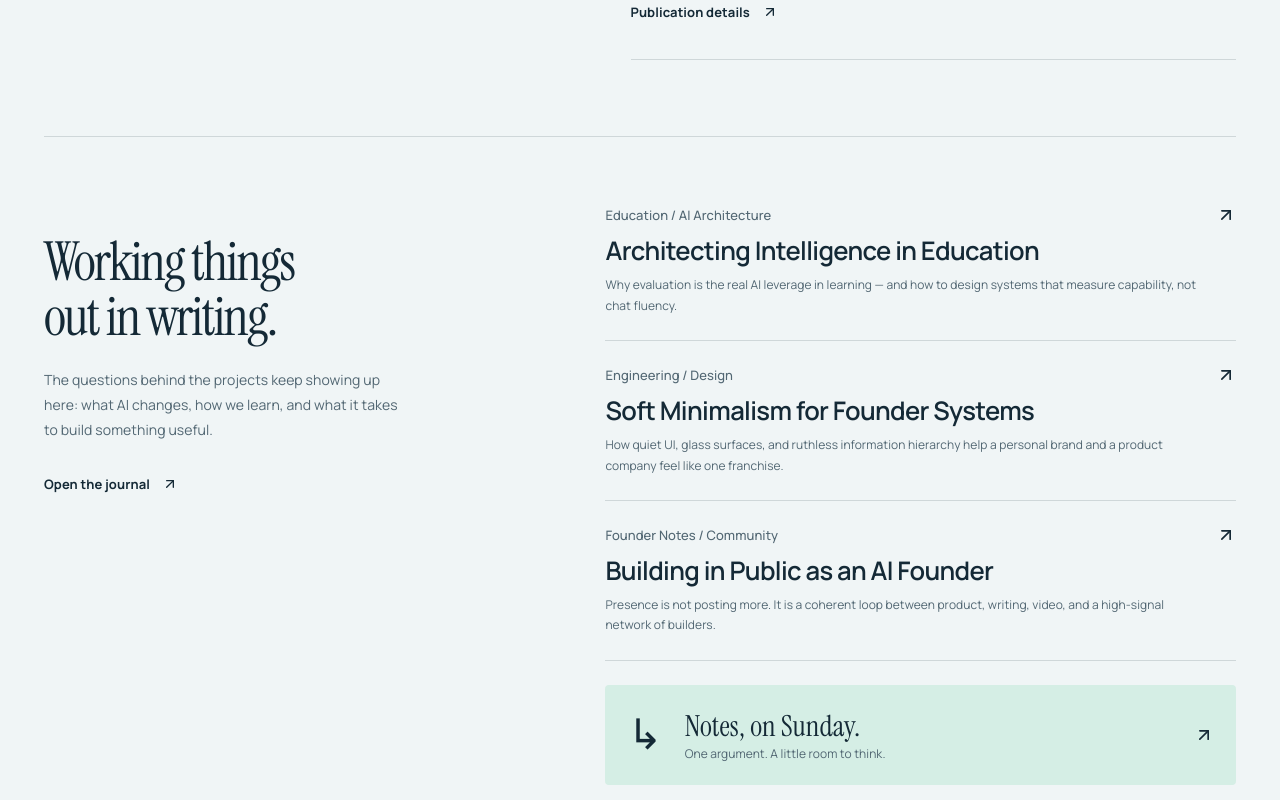
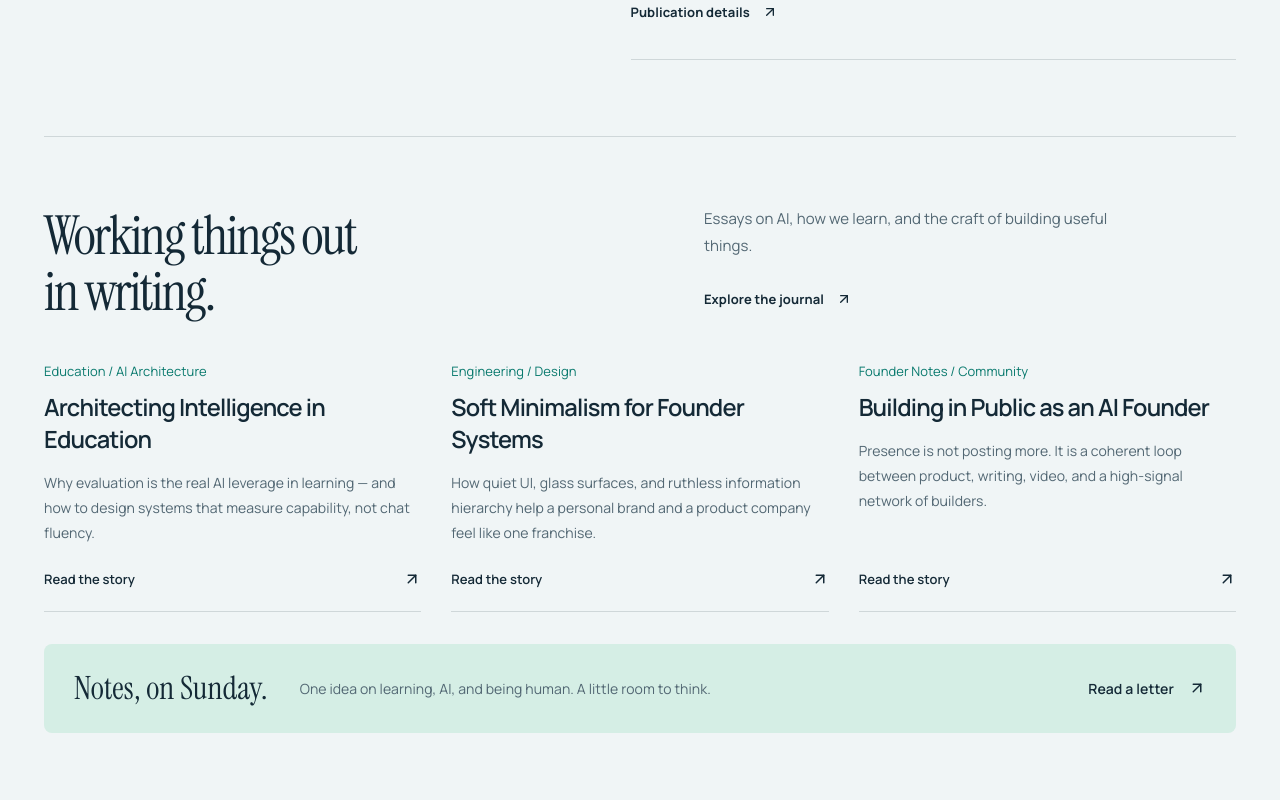
Before and after one commit to Gargeya-Grey/Personal-Brand-Website, a Next.js app: page / in a window 1280 px wide. Shown: the part 2820-3620 px from the top of the page. Built offline with nearby package versions, Linux system fonts and the light colour scheme; no server answers.

Commit message:
Rebalance homepage writing with full landscape covers

```diff
--- /dev/null
+++ b/app/home-writing.css
@@ -0,0 +1,208 @@
+/* Homepage writing only: shared image baseline, full artwork, quiet reading hierarchy. */
+.home-journal-heading {
+  display: grid;
+  grid-template-columns: 1.15fr 1fr;
+  align-items: end;
+  gap: 48px;
+  margin-bottom: 40px;
+}
+.home-main .home-journal-heading h2 {
+  font-size: clamp(38px, 4.2vw, 60px);
+  line-height: 1.04;
+  max-width: 650px;
+  margin: 0;
+}
+.home-journal-heading p {
+  color: var(--color-text-muted);
+  font-size: 15px;
+  line-height: 1.8;
+  max-width: 440px;
+  margin: 0 0 18px;
+}
+.home-journal-grid {
+  display: grid;
+  grid-template-columns: repeat(3, minmax(0, 1fr));
+  gap: 30px;
+}
+.home-journal-story {
+  min-width: 0;
+  display: flex;
+  flex-direction: column;
+  border-bottom: 1px solid var(--field-rule);
+  padding-bottom: 22px;
+  border-radius: 10px 10px 0 0;
+}
+.home-journal-cover {
+  position: relative;
+  aspect-ratio: 16 / 9;
+  overflow: hidden;
+  border-radius: 10px;
+  background: var(--color-canvas);
+  margin-bottom: 22px;
+}
+.home-journal-cover img {
+  object-fit: contain;
+}
+.home-journal-category {
+  color: var(--color-accent);
+  font-size: 13px;
+  line-height: 1.6;
+  margin: 0 0 10px;
+}
+.home-main .home-journal-story h3 {
+  font-family: var(--font-body), sans-serif;
+  font-size: clamp(21px, 1.85vw, 26px);
+  font-weight: 550;
+  letter-spacing: -0.035em;
+  line-height: 1.35;
+  margin: 0 0 14px;
+  overflow-wrap: anywhere;
+  transition: color 160ms ease;
+}
+.home-journal-excerpt,
+.home-journal-empty p {
+  color: var(--color-text-muted);
+  font-size: 14px;
+  line-height: 1.8;
+  margin: 0;
+}
+.home-journal-read {
+  display: flex;
+  align-items: center;
+  justify-content: space-between;
+  gap: 12px;
+  font-size: 13px;
+  font-weight: 600;
+  padding-top: 24px;
+  margin-top: auto;
+}
+.home-journal-read svg,
+.home-journal-letter svg {
+  flex-shrink: 0;
+  transition: transform 180ms ease-out;
+}
+.home-journal-letter {
+  display: grid;
+  grid-template-columns: auto minmax(0, 1fr) auto;
+  gap: 32px;
+  align-items: center;
+  background: var(--field-mint);
+  border-radius: 8px;
+  padding: 26px 30px;
+  margin-top: 32px;
+}
+.home-main .home-journal-letter h3 {
+  font:
+    32px/1.15 var(--font-editorial),
+    Georgia,
+    serif;
+  margin: 0;
+}
+.home-journal-letter p {
+  color: var(--color-text-muted);
+  font-size: 14px;
+  line-height: 1.7;
+  margin: 0;
+}
+.home-journal-letter > span {
+  display: flex;
+  align-items: center;
+  gap: 14px;
+  font-size: 14px;
+  font-weight: 600;
+}
+.home-journal-empty {
+  grid-column: 1 / -1;
+  flex-direction: row;
+  justify-content: space-between;
+  gap: 20px;
+  padding: 28px;
+  background: var(--color-canvas);
+}
+.home-journal :is(.home-journal-story, .home-journal-letter):focus-visible {
+  outline: 2px solid var(--color-accent);
+  outline-offset: 6px;
+}
+@media (hover: hover) and (pointer: fine) {
+  .home-journal-story:hover h3 {
+    color: var(--color-accent);
+  }
+  .home-journal-story:hover .home-journal-read svg,
+  .home-journal-letter:hover svg {
+    transform: translate(3px, -3px);
+  }
+}
+@media (max-width: 1000px) {
+  .home-journal-heading {
+    align-items: start;
+    gap: 28px;
+  }
+  .home-journal-grid {
+    gap: 22px;
+  }
+  .home-journal-letter {
+    grid-template-columns: 1fr auto;
+    gap: 12px 24px;
+  }
+  .home-journal-letter p {
+    grid-column: 1;
+  }
+  .home-journal-letter > span {
+    grid-column: 2;
+    grid-row: 1 / 3;
+  }
+}
+@media (min-width: 701px) and (max-width: 1000px) {
+  .home-journal-grid {
+    grid-template-columns: repeat(2, minmax(0, 1fr));
+  }
+  .home-journal-story:first-child:nth-last-child(3) {
+    grid-column: 1 / -1;
+    display: grid;
+    grid-template-columns: minmax(0, 1fr) minmax(0, 1fr);
+    column-gap: 28px;
+    align-items: start;
+  }
+  .home-journal-story:first-child:nth-last-child(3) .home-journal-cover {
+    grid-row: 1 / 3;
+    margin-bottom: 0;
+  }
+  .home-journal-story:first-child:nth-last-child(3) .home-journal-read {
+    grid-column: 2;
+  }
+}
+@media (max-width: 700px) {
+  .home-journal-heading,
+  .home-journal-grid,
+  .home-journal-letter {
+    grid-template-columns: 1fr;
+  }
+  .home-journal-heading {
+    gap: 22px;
+    margin-bottom: 32px;
+  }
+  .home-journal-grid {
+    gap: 36px;
+  }
+  .home-journal-letter {
+    padding: 24px;
+    gap: 14px;
+  }
+  .home-journal-letter > span {
+    grid-column: auto;
+    grid-row: auto;
+    justify-content: space-between;
+    padding-top: 6px;
+  }
+}
+@media (prefers-reduced-motion: reduce) {
+  .home-journal-story h3,
+  .home-journal-read svg,
+  .home-journal-letter svg {
+    transition: none;
+  }
+  .home-journal-story:hover .home-journal-read svg,
+  .home-journal-letter:hover svg {
+    transform: none;
+  }
+}
--- a/app/page.tsx
+++ b/app/page.tsx
@@ -11,6 +11,7 @@ import { EdudojoMark } from '@/components/edudojo-mark';
 import { allWork, selectedWork } from '@/data/selected-work';
 import { publications } from '@/data/research';
 import { getPublishedArticlesLite } from '@/lib/blog-service';
+import './home-writing.css';
 
 export const revalidate = 60;
 export const metadata: Metadata = {
@@ -184,49 +185,56 @@ export default async function Home() {
           </div>
         </section>
 
-        <section className="field-section writing-spread" data-reveal>
-          <div>
-            <h2>Working things out in writing.</h2>
-            <p className="field-copy">
-              The questions behind the projects keep showing up here: what AI changes, how we learn,
-              and what it takes to build something useful.
-            </p>
-            <Link className="field-text-link" href="/journal">
-              Open the journal <ArrowUpRight size={16} />
-            </Link>
-          </div>
-          <div className="writing-index">
+        <section
+          className="field-section home-journal"
+          aria-labelledby="home-journal-title"
+          data-reveal
+        >
+          <header className="home-journal-heading">
+            <h2 id="home-journal-title">
+              Working things out
+              <br />
+              in writing.
+            </h2>
+            <div>
+              <p>Essays on AI, how we learn, and the craft of building useful things.</p>
+              <Link className="field-text-link" href="/journal">
+                Explore the journal <ArrowUpRight size={16} />
+              </Link>
+            </div>
+          </header>
+          <div className="home-journal-grid">
             {articles.length ? (
               articles.map((article) => (
                 <Link
                   key={article.id}
                   href={'/journal/' + article.slug}
-                  className={
-                    article.coverImage ? 'writing-row writing-row-illustrated' : 'writing-row'
-                  }
+                  className="home-journal-story"
                 >
                   {article.coverImage && (
-                    <div className="home-writing-image">
+                    <div className="home-journal-cover">
                       <Image
                         src={article.coverImage}
                         alt=""
                         fill
-                        sizes="(max-width: 700px) 96px, 150px"
+                        sizes="(max-width: 700px) 90vw, (max-width: 1000px) 45vw, (max-width: 1399px) 29vw, 420px"
                       />
                     </div>
                   )}
-                  <div>
-                    <p className="field-label">
+                  <div className="home-journal-story-copy">
+                    <p className="home-journal-category">
                       {article.categories.slice(0, 2).join(' / ') || 'Essay'}
                     </p>
                     <h3>{article.title}</h3>
-                    <p>{article.excerpt}</p>
+                    <p className="home-journal-excerpt">{article.excerpt}</p>
                   </div>
-                  <ArrowUpRight size={20} />
+                  <span className="home-journal-read">
+                    Read the story <ArrowUpRight size={18} />
+                  </span>
                 </Link>
               ))
             ) : (
-              <Link href="/journal" className="writing-row">
+              <Link href="/journal" className="home-journal-story home-journal-empty">
                 <div>
                   <p className="field-label">The journal</p>
                   <h3>Follow a thought a little further.</h3>
@@ -235,15 +243,14 @@ export default async function Home() {
                 <ArrowUpRight size={20} />
               </Link>
             )}
-            <Link href="/notes" className="letter-row">
-              <span aria-hidden="true">↳</span>
-              <div>
-                <h3>Notes, on Sunday.</h3>
-                <p>One argument. A little room to think.</p>
-              </div>
-              <ArrowUpRight size={20} />
-            </Link>
           </div>
+          <Link href="/notes" className="home-journal-letter">
+            <h3>Notes, on Sunday.</h3>
+            <p>One idea on learning, AI, and being human. A little room to think.</p>
+            <span>
+              Read a letter <ArrowUpRight size={18} />
+            </span>
+          </Link>
         </section>
         <section className="elsewhere-spread field-section" data-reveal>
           <div>
```
Also changed, not shown: 1 other file (tests, documents, lock files or other folders).
